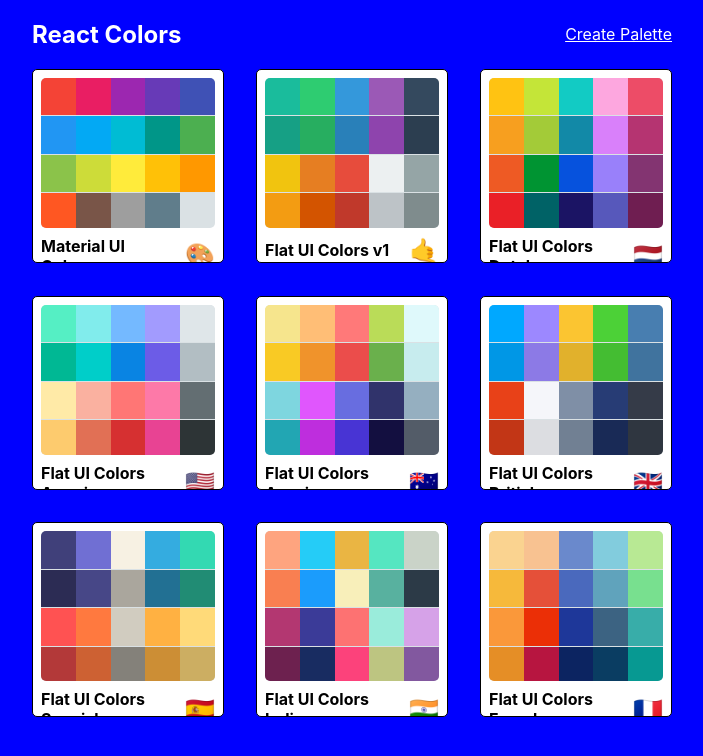
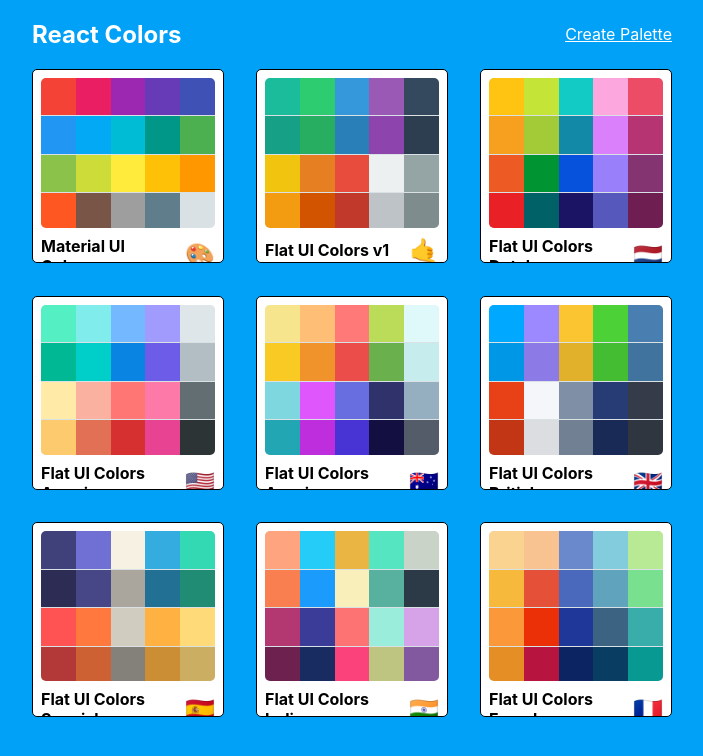
Before and after one commit to GKonar/ColorsApp, a React (Create React App) app: page / in a window 1280 px wide. Shown: the top 756 px of the page, without its empty margins (288-991 px from the left). Built offline with nearby package versions, Linux system fonts and the light colour scheme; the HTML template or start-up script is replaced by a standard one.

Commit message:
Change background-color

```diff
--- a/src/styles/PaletteListStyles.js
+++ b/src/styles/PaletteListStyles.js
@@ -1,6 +1,6 @@
 export default {
   root: {
-    backgroundColor: "blue",
+    backgroundColor: "#01a1f7",
     height: "100vh",
     display: "flex",
     alignItems: "flex-start",
```
